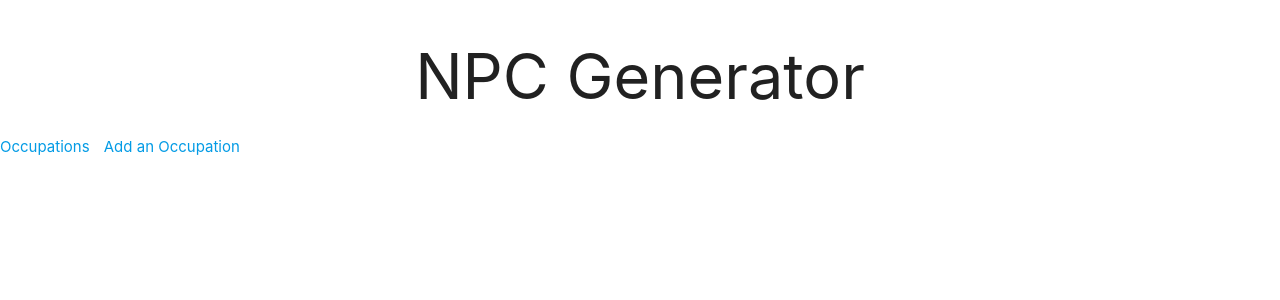
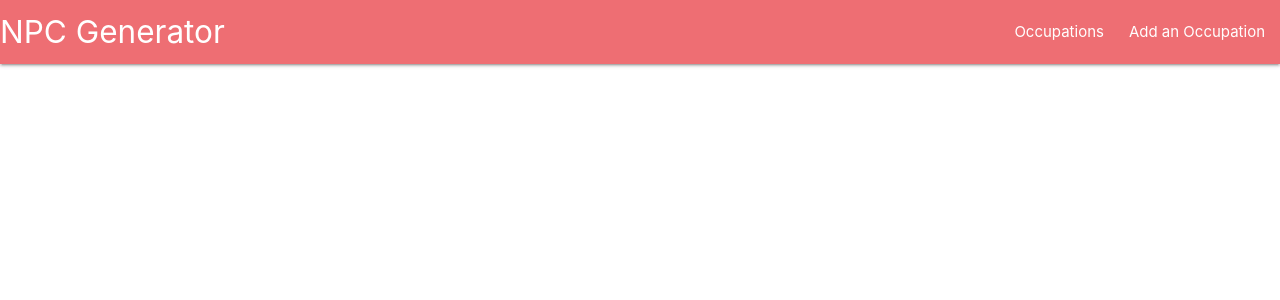
Before and after one commit to ph3nomforko/npc-generator-frontend, a React (Create React App) app: page / in a window 1280 px wide. Shown: the top 300 px of the page. Built offline with nearby package versions, Linux system fonts and the light colour scheme; no server answers.

Commit message:
add nav bar css styling

```diff
--- a/src/components/NavBar.js
+++ b/src/components/NavBar.js
@@ -4,11 +4,15 @@ import { Link } from 'react-router-dom'
 const NavBar = props => {
 
   return (
-    <div>
-      <h1 style={{textAlign:'center'}}>NPC Generator</h1>
-      <Link to='/occupations' style={{paddingRight: '10px'}}> Occupations </Link>
-      <Link to='/occupations/new'> Add an Occupation </Link>
-    </div>
+    <nav>
+      <div className="nav-wrapper">
+        <a href="/#" className="brand-logo">NPC Generator</a>
+        <ul id="nav-mobile" className="right hide-on-med-and-down">
+          <li><Link to='/occupations' style={{paddingRight: '10px'}}> Occupations </Link></li>
+          <li><Link to='/occupations/new'> Add an Occupation </Link></li>
+        </ul>
+      </div>
+    </nav>
   )
 }
 
```
